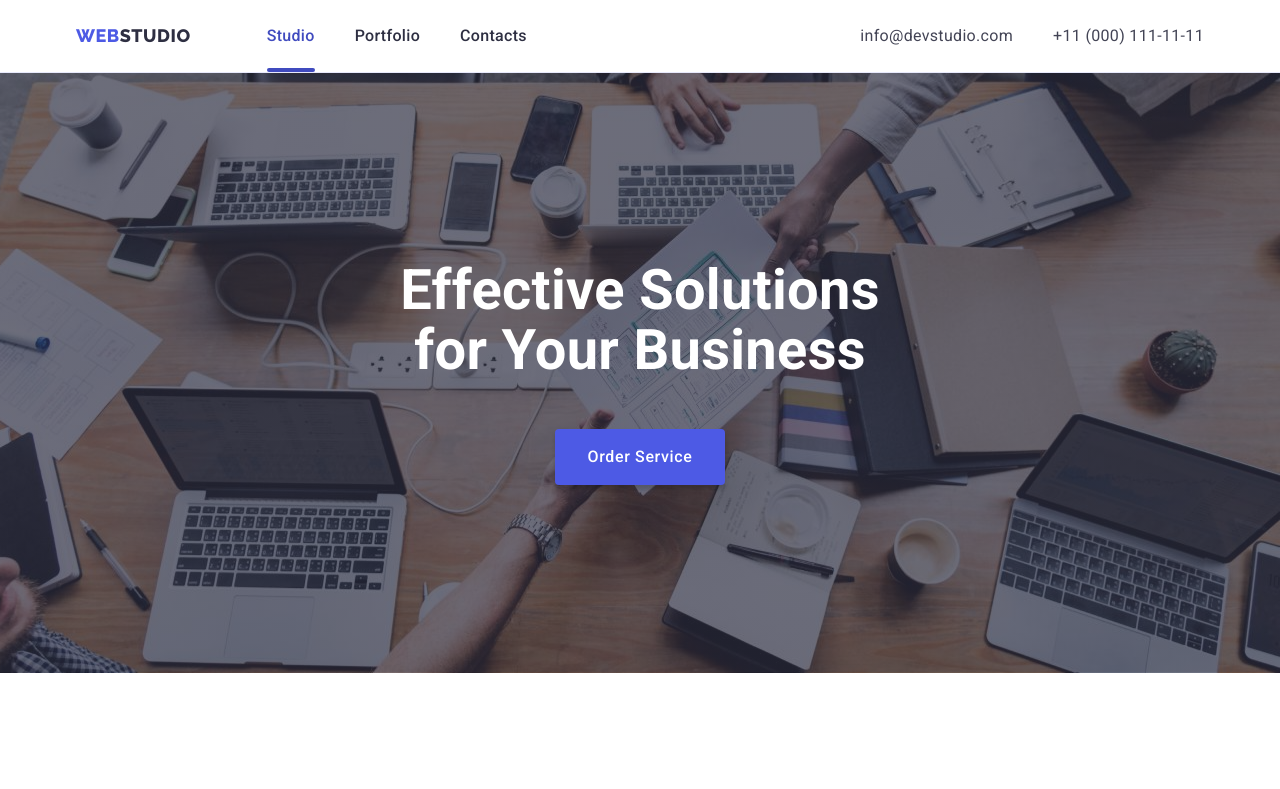
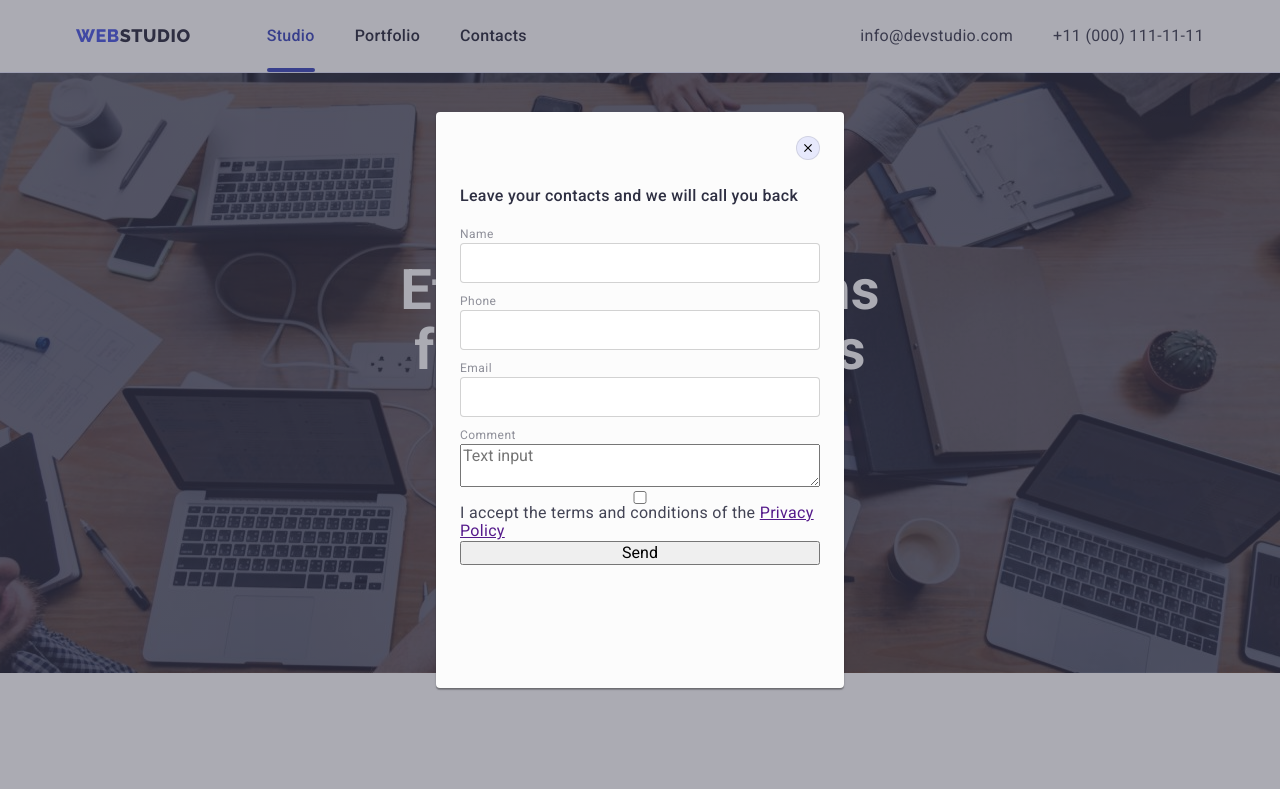
Before and after one commit to SydorovaO/goit-markup-hw-06, a plain HTML site: page index.html in a window 1280 px wide. Shown: the top 789 px of the page. Drawn offline with nearby package versions, Linux system fonts and the light colour scheme.

Commit message:
Update modal window

```diff
--- a/css/styles.css
+++ b/css/styles.css
@@ -676,3 +676,52 @@ img {
 .modal-close-btn:focus .modal-close-btn-icon{
     fill: var(--white-color);
 }
+
+
+
+.modal-form{
+    display: flex;
+    flex-direction: column;
+    padding-top: 72px;
+    padding-left: 24px;
+    padding-right: 24px;
+}
+
+.modal-heading {
+    margin-bottom: 16px;
+    font-weight: 500;
+    line-height: 1.5;
+    color: var(--title-color);
+}
+
+.modal-form-input-desc{
+    margin-bottom: 4px;
+
+    font-size: 12px;
+    line-height: 1.33;
+    letter-spacing: 0.04em;
+    color: var(--company-logo-color);}
+
+
+
+.modal-form-input{
+    margin-bottom: 8px;
+    padding-left: 38px;
+
+    width: 100%;
+    height: 40px;
+    border: 1px solid rgba(33, 33, 33, 0.2);
+    border-radius: 4px;
+}
+
+.modal-form-input:hover{
+    border: 1px solid var(--accent-color);
+    border-radius: 4px;
+}
+
+
+
+
+.modal-form-message{
+    width: 100%;
+}
--- a/index.html
+++ b/index.html
@@ -517,15 +517,76 @@
       </div>
     </footer>
 
-    <div class="backdrop is-hidden" data-modal>
+    <div class="backdrop" data-modal>
       <div class="modal">
         <button class="modal-close-btn" type="button" data-modal-close>
           <svg class="modal-close-btn-icon" width="8" height="8">
             <use href="./images/icons.svg#icon-close"></use>
           </svg>
         </button>
-        <p>Leave your contacts and we will call you back</p>
-        <form action=""></form>
+
+        <form class="modal-form">
+          <p class="modal-heading">
+            Leave your contacts and we will call you back
+          </p>
+
+          <label class="modal-form-field">
+            <span class="modal-form-input-desc">Name</span>
+            <input
+              class="modal-form-input"
+              type="text"
+              name="user_name"
+              required
+              pattern="[a-zA-Zа-яА-Я]+"
+              minlength="2"
+            />
+          </label>
+
+          <label class="modal-form-field">
+            <span class="modal-form-input-desc">Phone</span>
+            <input
+              class="modal-form-input"
+              type="tel"
+              name="user_phone"
+              required
+              pattern="[0-9]{3}[0-9]{3}[0-9]{2}[0-9]{2}"
+              title="xxx-xxx-xx-xx"
+            />
+          </label>
+
+          <label class="modal-form-field">
+            <span class="modal-form-input-desc">Email</span>
+            <input
+              class="modal-form-input"
+              type="email"
+              name="user_email"
+              required
+            />
+          </label>
+
+          <label class="modal-form-field">
+            <span class="modal-form-input-desc">Comment</span>
+            <textarea
+              class="modal-form-message"
+              name="user_message"
+              id=""
+              placeholder="Text input"
+            ></textarea>
+          </label>
+
+          <input
+            class="modal-form-check"
+            type="checkbox"
+            name="user_policy"
+            id="user_policy"
+          />
+          <label class="modal-form-check-desc" for="user_policy"
+            >I accept the terms and conditions of the
+            <a href="">Privacy Policy</a>
+          </label>
+
+          <button class="modal-form-send" type="submit">Send</button>
+        </form>
       </div>
     </div>
     <script src="./js/modal.js"></script>
```
